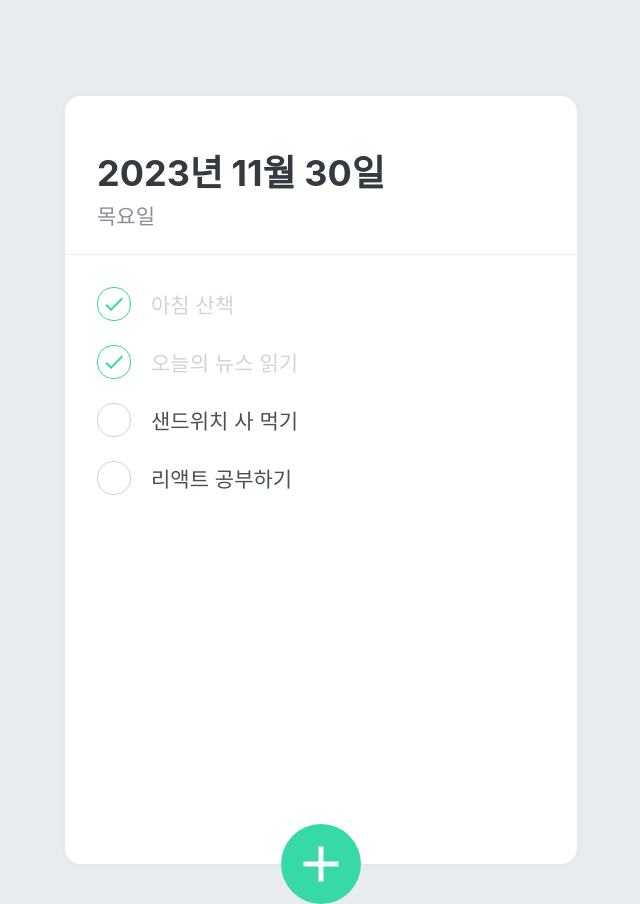
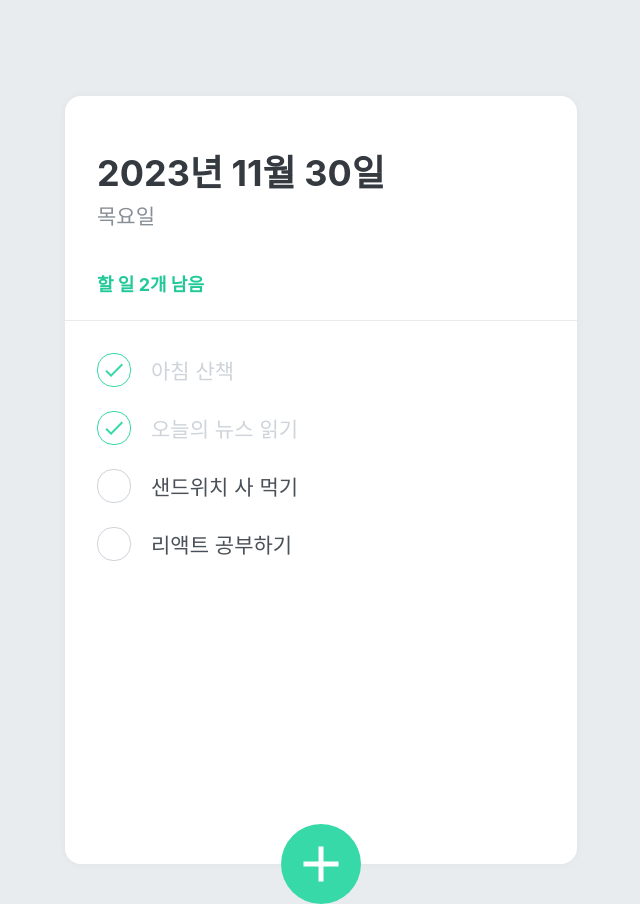
Before and after one commit to kyukong/react-to-do, a React (Create React App) app in the folder todo/: page / in a window 1280 px wide. Shown: the whole page, without its empty margins (319-959 px from the left). Built offline with nearby package versions, Linux system fonts and the light colour scheme.

Commit message:
feat: 투두리스트 체크 및 제거 기능 구현

```diff
--- a/todo/src/components/TodoHead.js
+++ b/todo/src/components/TodoHead.js
@@ -1,4 +1,5 @@
 import styled from "styled-components";
+import {useTodoState} from "../TodoContext";
 
 const TodoHeadBlock = styled.div`
   h1 {
@@ -20,19 +21,29 @@ const TodoHeadBlock = styled.div`
   border-bottom: 1px solid #e9ecef;
 `;
 
+const TasksLeft = styled.div`
+  color: #20c997;
+  font-size: 18px;
+  margin-top: 40px;
+  font-weight: bold;
+`;
+
 function TodoHead() {
     const today = new Date();
 
     const dateString = today.toLocaleString('ko-KR', {
         year: 'numeric', month: 'long', day: 'numeric'
     });
+    const dayName = today.toLocaleString('ko-KR', {weekday: 'long'});
 
-    const dayName = today.toLocaleString('ko-KR', {weekday: 'long'});
+    const todos = useTodoState();
+    const undoneTasks = todos.filter(todo => !todo.done);
 
     return (
         <TodoHeadBlock>
             <h1>{dateString}</h1>
             <div className="day">{dayName}</div>
+            <TasksLeft>할 일 {undoneTasks.length}개 남음</TasksLeft>
         </TodoHeadBlock>
     )
 }
--- a/todo/src/components/TodoItem.js
+++ b/todo/src/components/TodoItem.js
@@ -1,5 +1,6 @@
 import styled, {css} from "styled-components";
 import {MdDelete, MdDone} from "react-icons/md";
+import {useTodoDispatch} from "../TodoContext";
 
 const Remove = styled.div`
   display: none;
@@ -19,6 +20,7 @@ const TodoItemBlock = styled.div`
   align-items: center;
   padding-top: 12px;
   padding-bottom: 12px;
+
   &:hover {
     ${Remove} {
       display: initial;
@@ -57,13 +59,18 @@ const Text = styled.div`
 `;
 
 function TodoItem({id, text, done}) {
+    const dispatch = useTodoDispatch();
+
+    const onToggle = () => dispatch({type: 'TOGGLE', id});
+    const onRemove = () => dispatch({type: 'REMOVE', id});
+
     return (
         <TodoItemBlock>
-            <CheckCircle done={done}>
+            <CheckCircle done={done} onClick={onToggle}>
                 {done && <MdDone/>}
             </CheckCircle>
             <Text done={done}>{text}</Text>
-            <Remove>
+            <Remove onClick={onRemove}>
                 <MdDelete/>
             </Remove>
         </TodoItemBlock>
--- a/todo/src/components/TodoList.js
+++ b/todo/src/components/TodoList.js
@@ -1,5 +1,6 @@
 import styled from "styled-components";
 import TodoItem from "./TodoItem";
+import {useTodoState} from "../TodoContext";
 
 const TodoListBlock = styled.div`
     flex: 1;
@@ -8,14 +9,8 @@ const TodoListBlock = styled.div`
     overflow-y: auto;
 `;
 
-const todos = [
-    {"id" : 1, "done": true, "text": "아침 산책"},
-    {"id" : 2, "done": true, "text": "오늘의 뉴스 읽기"},
-    {"id" : 3, "done": false, "text": "샌드위치 사 먹기"},
-    {"id" : 4, "done": false, "text": "리액트 공부하기"},
-]
-
 function TodoList() {
+    const todos = useTodoState();
     return (
         <TodoListBlock>
             {todos.map(todo => (
```
